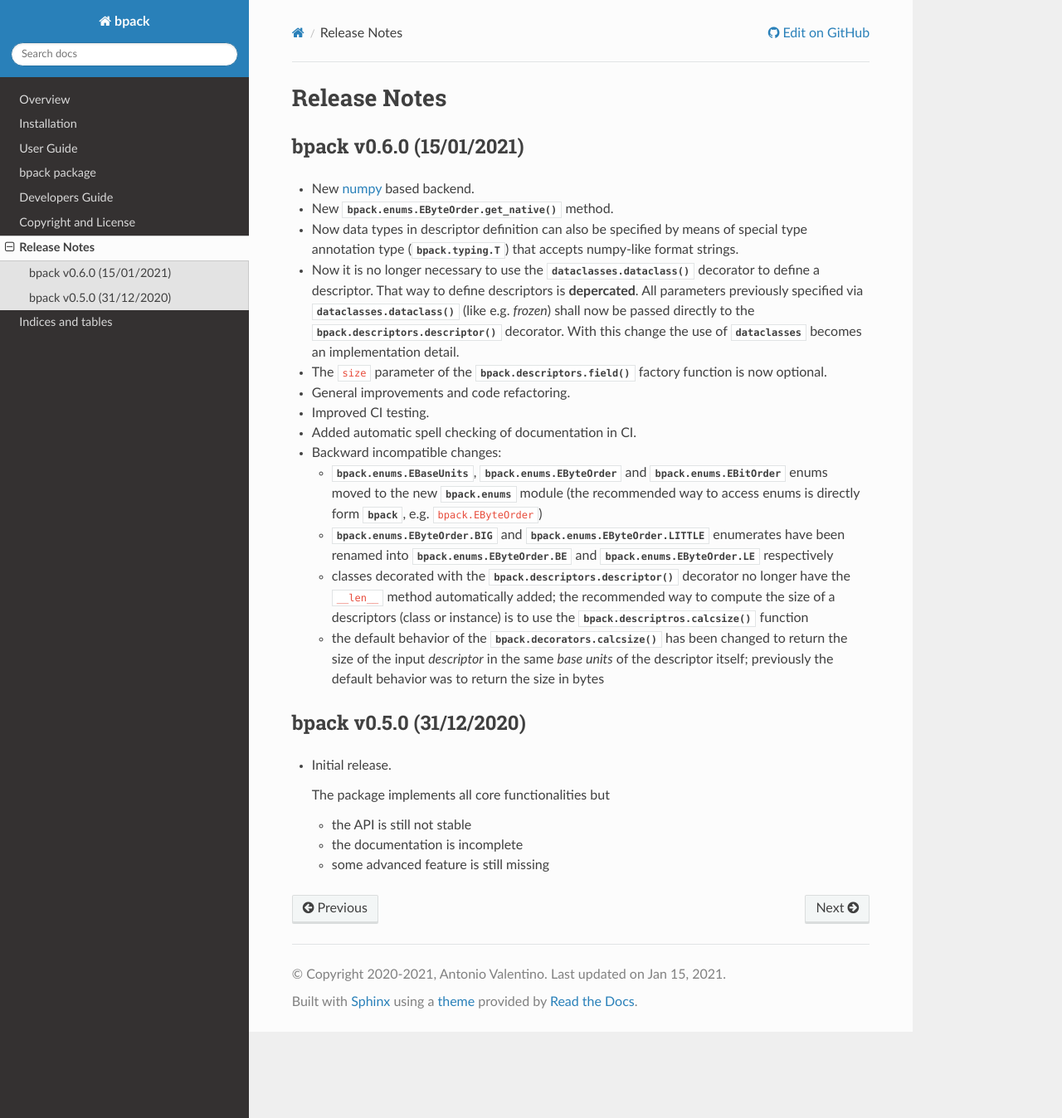
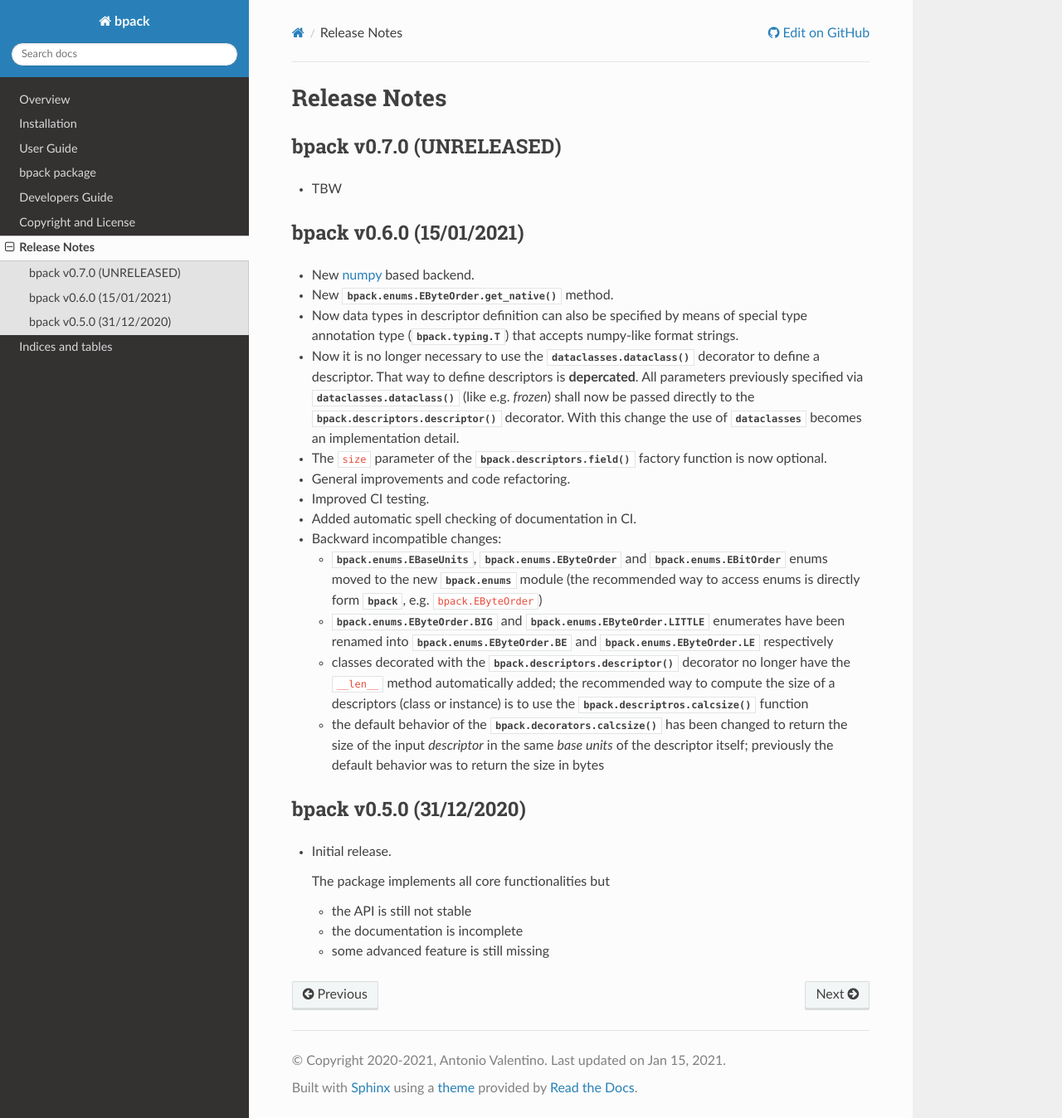
Before and after one commit to avalentino/bpack, a Sphinx documentation site: the page built from docs/release_notes.rst, in a window 1280 px wide and 1348 px high. Shown: the whole window at 83% size. Built offline with Sphinx 7.4.7 and the Read the Docs theme 2.0.0, drawn with Linux system fonts in a browser that asks for light colours; the version number is read from the project's files by our own code.

Commit message:
Post-release commit

```diff
--- a/bpack/__init__.py
+++ b/bpack/__init__.py
@@ -12,4 +12,4 @@
 from .typing import T                                           # noqa: F401
 
 
-__version__ = '0.6.0'
+__version__ = '0.7.0.dev0'
--- a/docs/release_notes.rst
+++ b/docs/release_notes.rst
@@ -1,5 +1,11 @@
 Release Notes
 =============
+
+bpack v0.7.0 (UNRELEASED)
+-------------------------
+
+* TBW
+
 
 bpack v0.6.0 (15/01/2021)
 -------------------------
```
